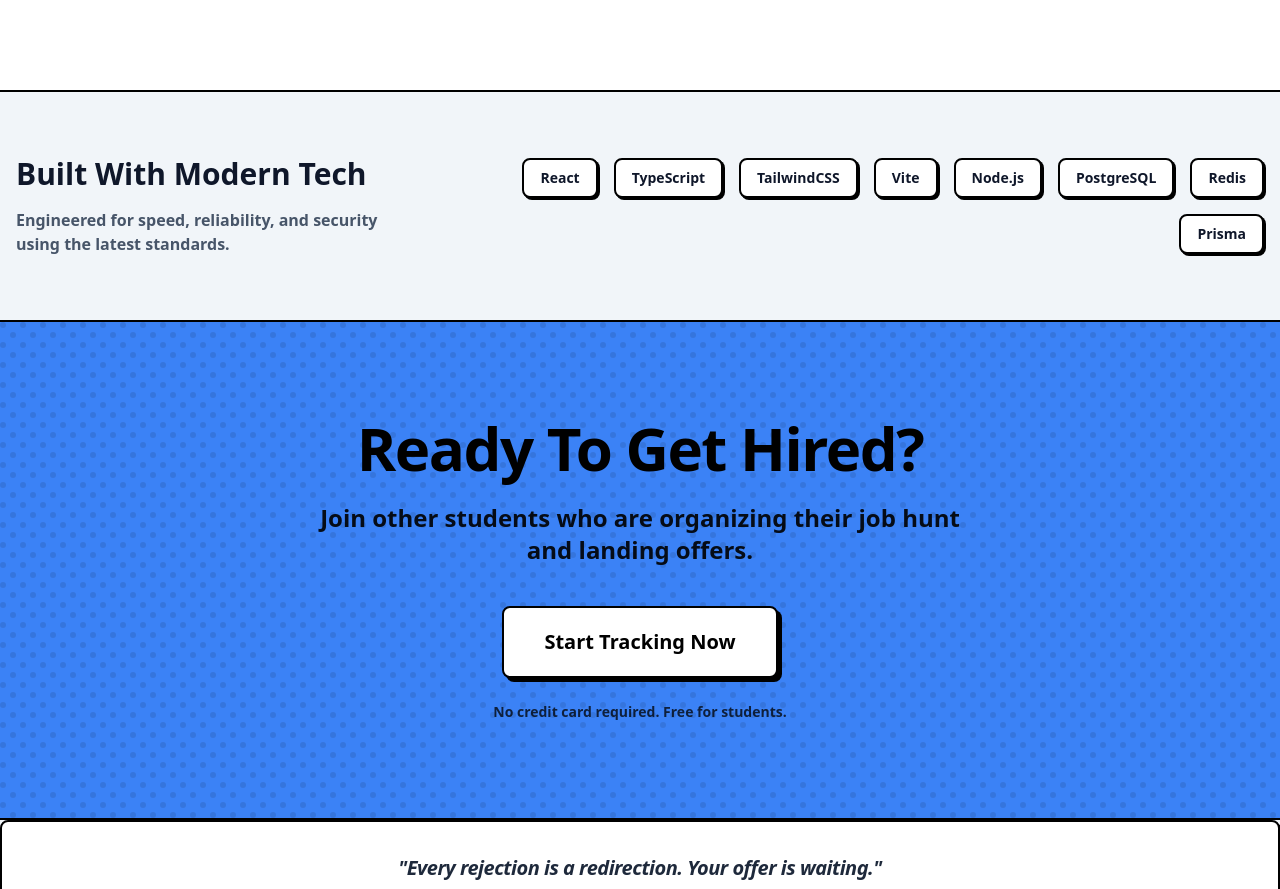
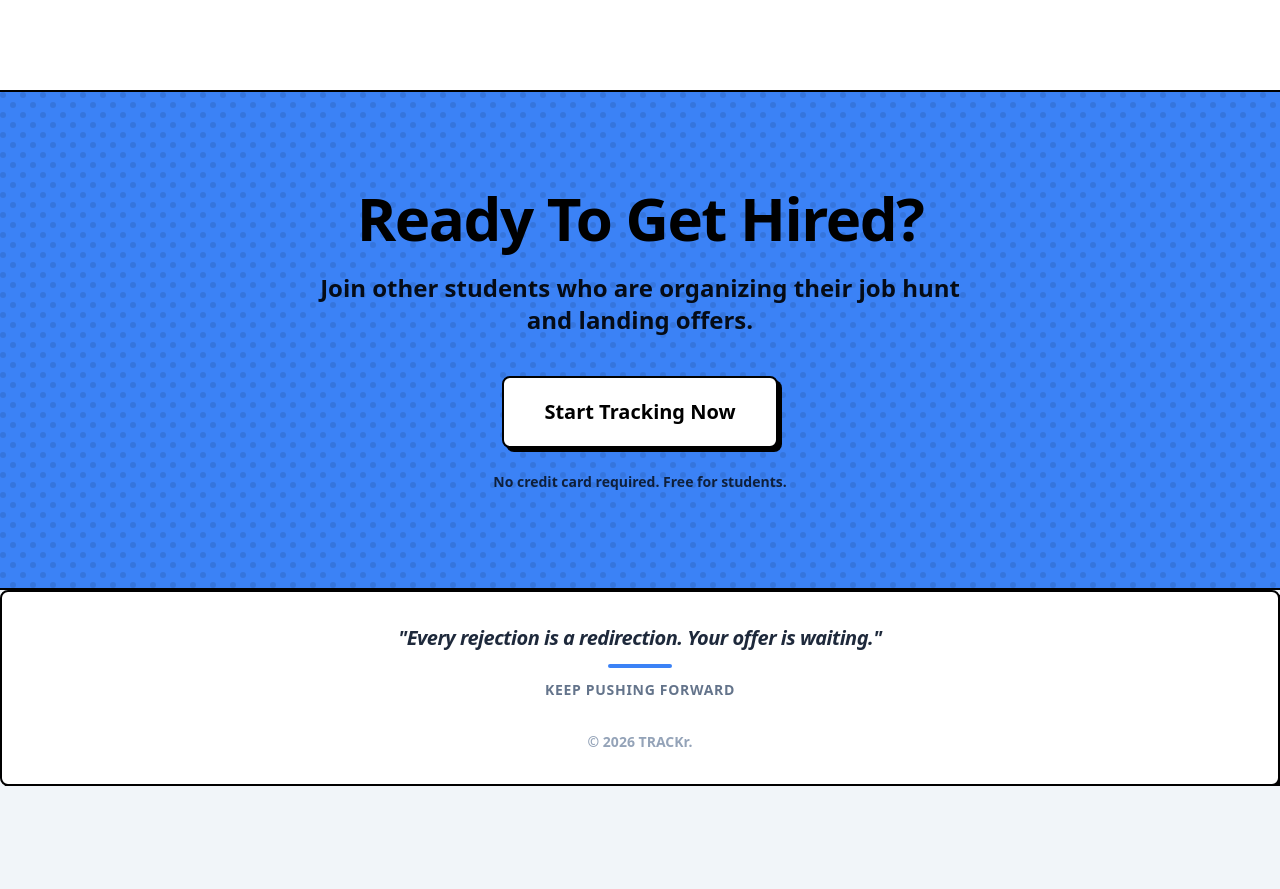
Before and after one commit to dharmikchandel/intern-track, a React (Vite) app in the folder frontend/: page / in a window 1280 px wide. Shown: the part 2810-3699 px from the top of the page. After the commit the page ends 3596 px from the top, so only its background shows below. Built offline with nearby package versions, Linux system fonts and the light colour scheme.

Commit message:
change: remove tech stack

```diff
--- a/frontend/src/pages/LandingPage.tsx
+++ b/frontend/src/pages/LandingPage.tsx
@@ -3,7 +3,7 @@ import { HeroSection } from "../components/landing/HeroSection";
 import { FeaturesSection } from "../components/landing/FeaturesSection";
 import { HowItWorksSection } from "../components/landing/HowItWorksSection";
 import { UseCasesSection } from "../components/landing/UseCasesSection";
-import { TechStackSection } from "../components/landing/TechStackSection";
+// import { TechStackSection } from "../components/landing/TechStackSection";
 import { CTASection } from "../components/landing/CTASection";
 
 export function LandingPage() {
@@ -13,7 +13,7 @@ export function LandingPage() {
             <FeaturesSection />
             <HowItWorksSection />
             <UseCasesSection />
-            <TechStackSection />
+            {/* <TechStackSection /> */}
             <CTASection />
         </LandingLayout>
     );
```
